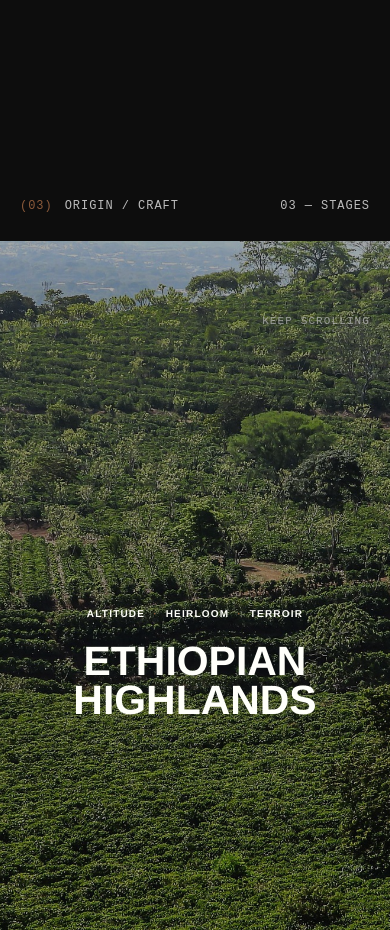
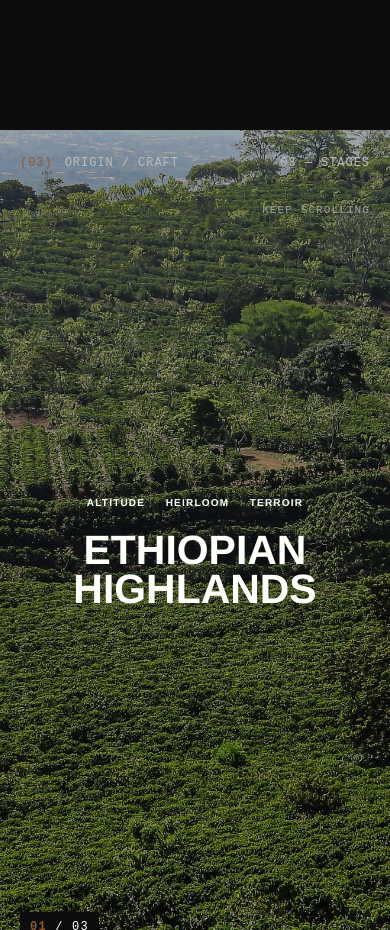
Before and after one commit to Jimout/Attana, a Next.js app: page / in a window 390 px wide. Shown: the part 5400-6330 px from the top of the page. Built offline with nearby package versions, Linux system fonts and the light colour scheme.

Commit message:
Refactor OriginSection styles and structure to improve mobile responsiveness. Introduced new CSS properties for the .wshow class and adjusted layout for the head section. Enhanced end distance calculation for smoother scrolling transitions on touch devices.

```diff
--- a/src/components/sections/origin-section.module.css
+++ b/src/components/sections/origin-section.module.css
@@ -28,13 +28,31 @@
   font-variant-numeric: tabular-nums;
 }
 
+.wshow {
+  position: relative;
+  /* svh fallback; dvh is stabler on mobile URL-bar (avoids pin spacer black gaps) */
+  height: 100svh;
+  height: 100dvh;
+  overflow: hidden;
+  overflow-x: clip;
+  background: var(--black);
+  touch-action: pan-y;
+}
+
 .head {
+  position: absolute;
+  top: 0;
+  left: 0;
+  right: 0;
+  z-index: 40;
   display: flex;
   justify-content: space-between;
   align-items: baseline;
   color: var(--mut);
-  padding: var(--attana-section-pt) var(--pad) clamp(1.5rem, 3vh, 2.75rem);
+  padding: clamp(1rem, 3vh, 1.5rem) var(--pad);
+  pointer-events: none;
 }
+
 
 .lbl {
   font-family: var(--font-plex), ui-monospace, monospace;
@@ -55,15 +73,6 @@
 
 .lblPlain::before {
   content: none;
-}
-
-.wshow {
-  position: relative;
-  height: 100svh;
-  overflow: hidden;
-  overflow-x: clip;
-  background: var(--black);
-  touch-action: pan-y;
 }
 
 .wshow:hover .wfullName {
--- a/src/components/sections/origin-section.tsx
+++ b/src/components/sections/origin-section.tsx
@@ -97,10 +97,9 @@ export function OriginSection() {
 
     if (reduced) return
 
-    // Pin length: classic (N-1) viewports on touch — ends soon after 03 locks (no long black)
-    const endDistance = isCoarse
-      ? `+=${(N - 1) * 100}%`
-      : `+=${(N + (N - 1)) * 70}%`
+    // Pixel end from stage height — stable on mobile (avoids %/svh pin-spacer drift)
+    const endDistance = () =>
+      `+=${Math.round(show.offsetHeight * (isCoarse ? N - 1 : (N + (N - 1)) * 0.7))}`
     const scrubAmt = isCoarse ? 0.05 : 0.45
 
     const st = ScrollTrigger.create({
@@ -109,7 +108,7 @@ export function OriginSection() {
       end: endDistance,
       pin: true,
       scrub: scrubAmt,
-      anticipatePin: 1,
+      anticipatePin: isCoarse ? 0 : 1,
       invalidateOnRefresh: !isCoarse,
       pinType: "fixed",
       onUpdate(self) {
@@ -161,6 +160,7 @@ export function OriginSection() {
       className={styles.work}
       aria-label="Origin and Craft"
     >
+      <div ref={showRef} className={styles.wshow} id="wshow">
         <div className={styles.head}>
           <span className={`${styles.lbl} ${styles.lblPlain}`}>
             <span className="attana-label-index">(03)</span>
@@ -171,7 +171,6 @@ export function OriginSection() {
           </span>
         </div>
 
-      <div ref={showRef} className={styles.wshow} id="wshow">
         <span className={`${styles.count} ${styles.num}`}>
           <b>{padIndex(cur)}</b> / 03
         </span>
```
Lines whose indentation alone changed are shown as unchanged.
